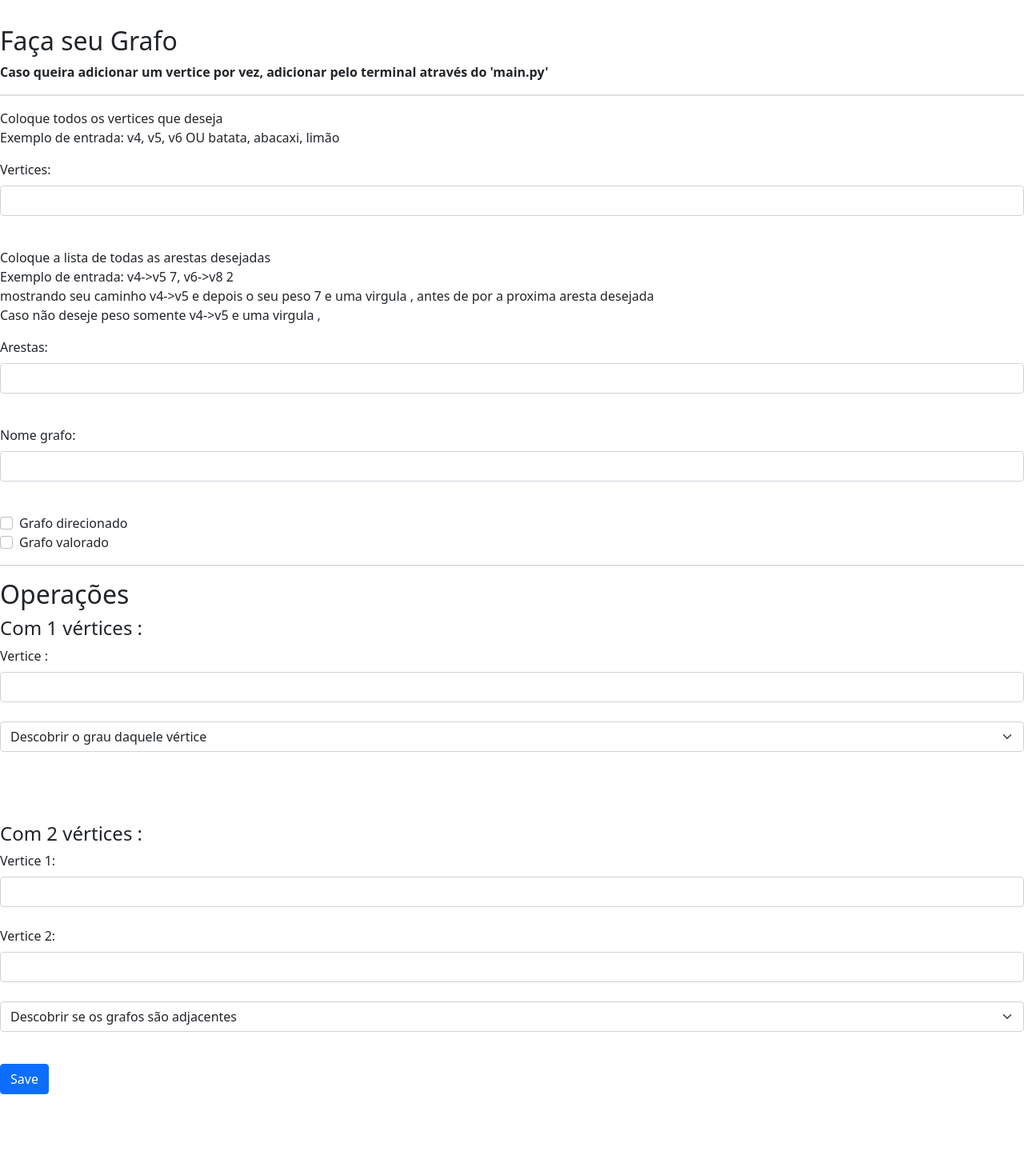
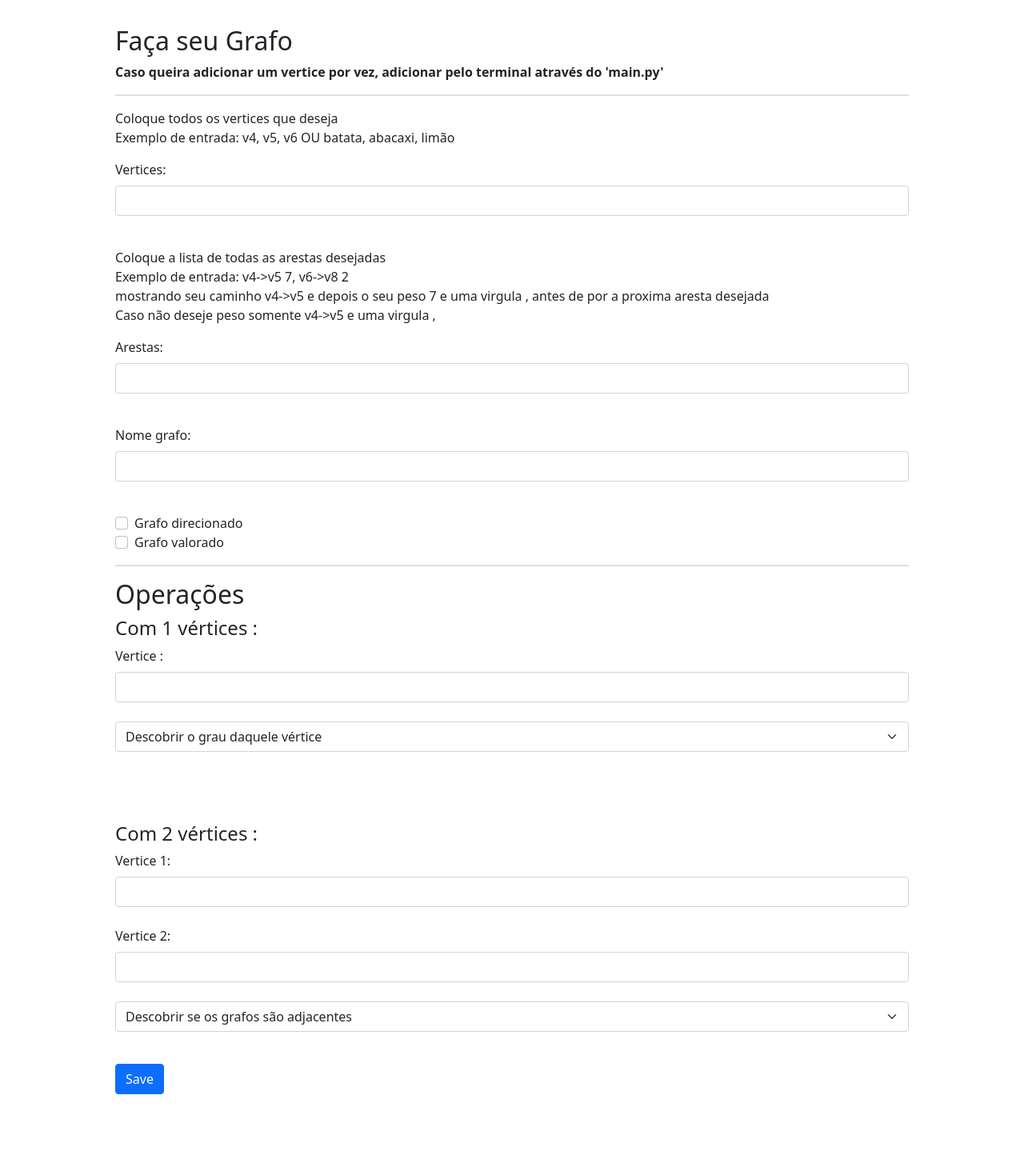
Before and after one commit to romulolyra/grafos-atv1, a Django app: page / in a window 1280 px wide. Shown: the whole page at 80% size. Run offline with Django 3.2, Linux system fonts and the light colour scheme.

Commit message:
Add left and right margins

```diff
--- a/grafos_project/graph/templates/graph/graph_edit.html
+++ b/grafos_project/graph/templates/graph/graph_edit.html
@@ -15,7 +15,7 @@
     </head>
 
     <body>
-        <div style="margin-top: 2em; margin-bottom: 6em;">
+        <div style="margin-top: 2em; margin-bottom: 6em; margin-left: 9em; margin-right:9em;">
         <h2>Faça seu Grafo</h2>
         <p><strong>Caso queira adicionar um vertice por vez, adicionar pelo terminal através do 'main.py'</strong></p>
         <hr style="height:2px;border-width:0;color:gray;background-color:gray">
```
